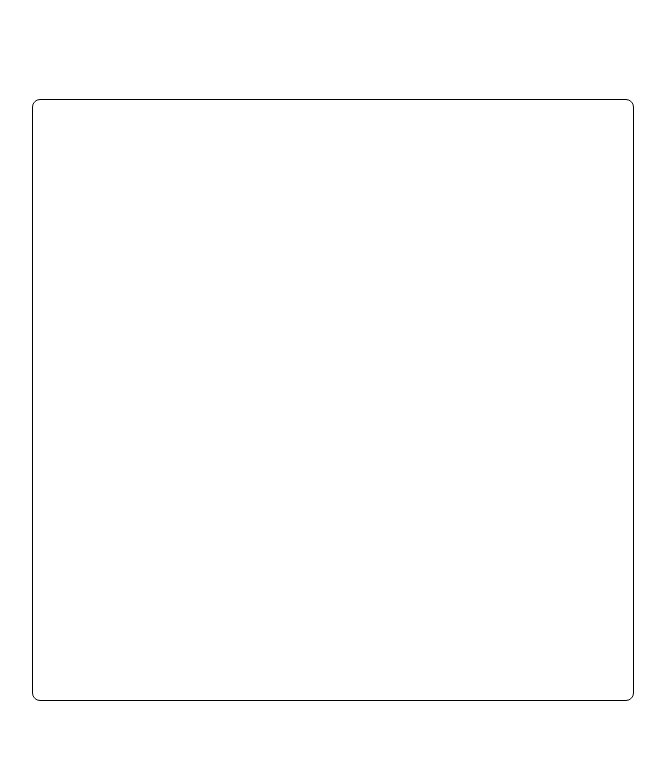
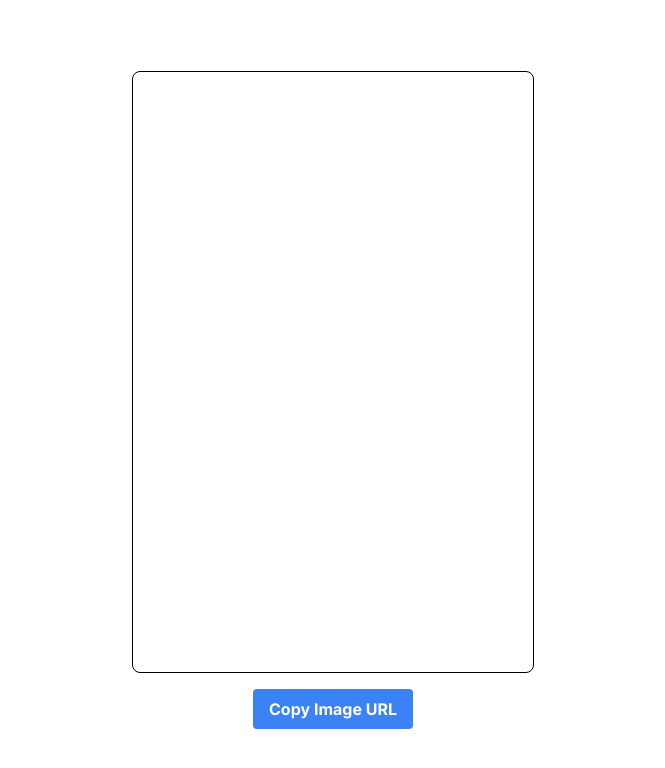
Before and after one commit to simonchan66/drawnlearn, a Next.js app: page / in a window 1280 px wide. Shown: the top 768 px of the page, without its empty margins (307-972 px from the left). Built offline with nearby package versions, Linux system fonts and the light colour scheme.

Commit message:
copy image and send to frd

```diff
--- a/app/page.tsx
+++ b/app/page.tsx
@@ -1,42 +1,60 @@
 'use client'
 import Image from "next/image";
 import { useDraw } from "@/hooks/useDraw";
+import { useRef } from "react";
 
 export default function Home() {
-  const {canvasRef} = useDraw(drawLine);
+  const { canvasRef } = useDraw(drawLine);
+  const textAreaRef = useRef<HTMLTextAreaElement>(null);
 
-  function drawLine({prevPoint, currentPoint,ctx}:Draw) {
-    const {x:currX,y:currY} = currentPoint;
+  function drawLine({ prevPoint, currentPoint, ctx }: Draw) {
+    const { x: currX, y: currY } = currentPoint;
     const color = "#000";
     const lineWidth = 5;
 
-    let startPoint = prevPoint?? currentPoint;
+    let startPoint = prevPoint ?? currentPoint;
     ctx.beginPath();
     ctx.lineWidth = lineWidth;
     ctx.strokeStyle = color;
-    ctx.moveTo(startPoint.x,startPoint.y);
-    ctx.lineTo(currX,currY);
+    ctx.moveTo(startPoint.x, startPoint.y);
+    ctx.lineTo(currX, currY);
     ctx.stroke();
     ctx.fillStyle = color;
 
     ctx.beginPath();
-    ctx.arc(startPoint.x, startPoint.y,2,0,Math.PI*2);
+    ctx.arc(startPoint.x, startPoint.y, 2, 0, Math.PI * 2);
     ctx.fill();
   }
+  function handleSend() {
+    if (canvasRef.current) {
+      const canvasImage = canvasRef.current.toDataURL('image/png');
+      if (textAreaRef.current) {
+        const textArea = textAreaRef.current;
+        textArea.value = canvasImage; // Set the value of the textarea to the image data URL
+        textArea.select(); // Select the content
+        document.execCommand('copy'); // Copy the selected content to the clipboard
+        alert('Image URL copied to clipboard! You can now paste it to your friend.');
+      } else {
+        console.error('The text area is not available.');
+      }
+    } else {
+      console.error('The canvas is not available.');
+    }
+  }
+  return (
+    <div className="w-screen h-screen bg-white flex flex-col items-center justify-center relative">
+      <canvas ref={canvasRef} id="canvas" width={400} height={600}
+        className="border border-black rounded-lg" />
 
+      <textarea ref={textAreaRef} className="absolute opacity-0 pointer-events-none"></textarea>
 
-
-  return (
-<div className="w-screen h-screen bg-white flex justify-center items-center">
-<canvas  ref= {canvasRef} id="canvas" width={600} height={600}
-className="border border-black rounded-lg"
-
-/>
-
-
-
-</div>
-
-
+      <button
+        type="button"
+        onClick={handleSend}
+        className="mt-4 bg-blue-500 hover:bg-blue-700 text-white font-bold py-2 px-4 rounded"
+      >
+        Copy Image URL
+      </button>
+    </div>
   );
 }
```
